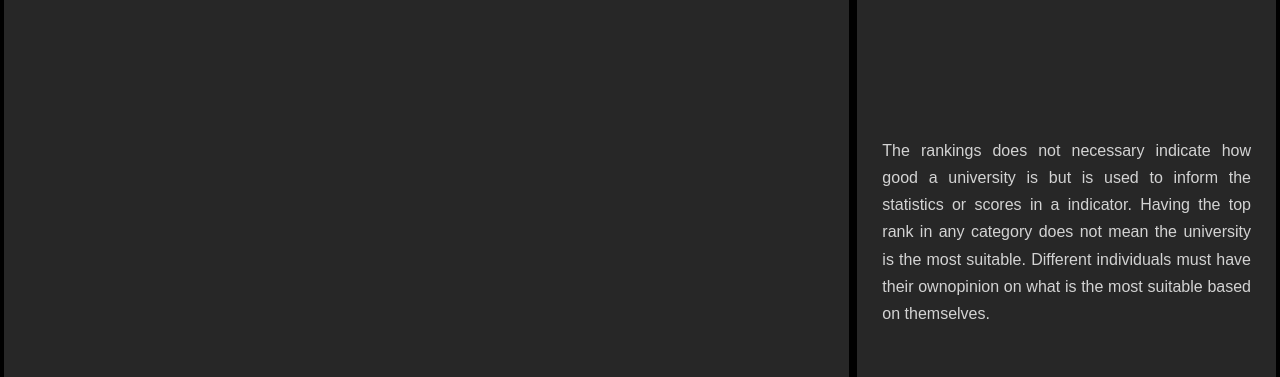
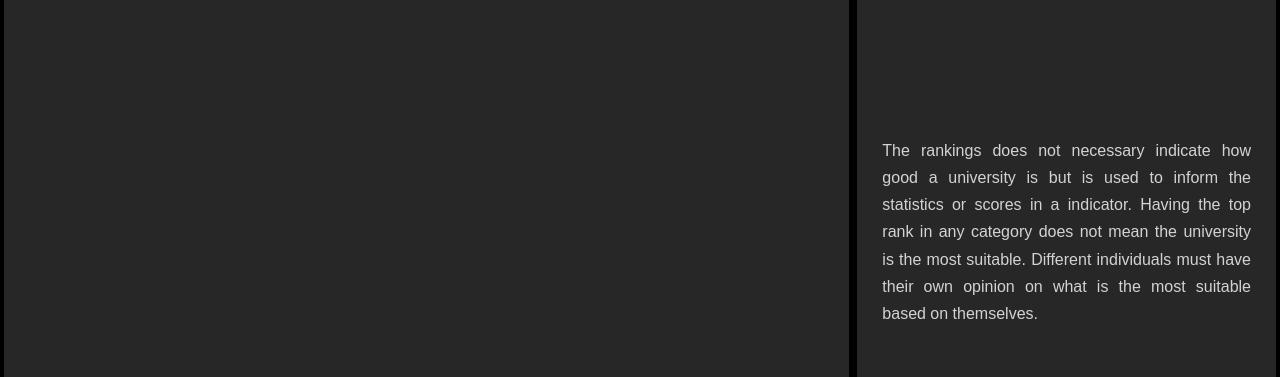
Before and after one commit to whuo0004/3179DV2, a plain HTML site: page index.html in a window 1280 px wide. Shown: the part 2920-3297 px from the top of the page. Drawn offline with nearby package versions, Linux system fonts and the light colour scheme; a script that the page names is missing.

Commit message:
spelling

```diff
--- a/index.html
+++ b/index.html
@@ -185,7 +185,7 @@
                 <p style="padding-left:25px; text-align: justify; padding-right:25px;">The rankings does not necessary
                     indicate how good a university is but is
                     used to inform the statistics or scores in a indicator. Having the top rank in any category does not
-                    mean the university is the most suitable. Different individuals must have their ownopinion on what
+                    mean the university is the most suitable. Different individuals must have their own opinion on what
                     is the most suitable based on themselves. </p>
             </div>
         </div>
```
